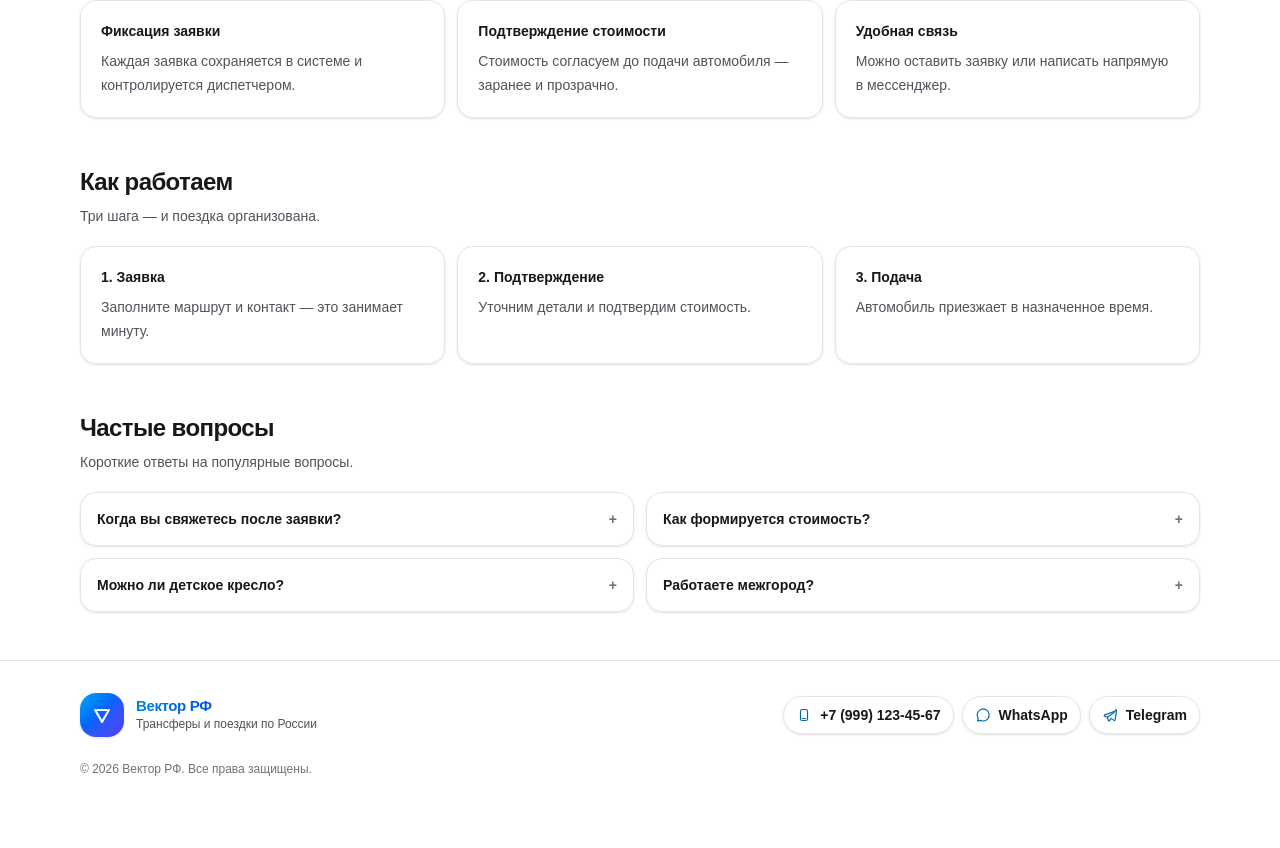
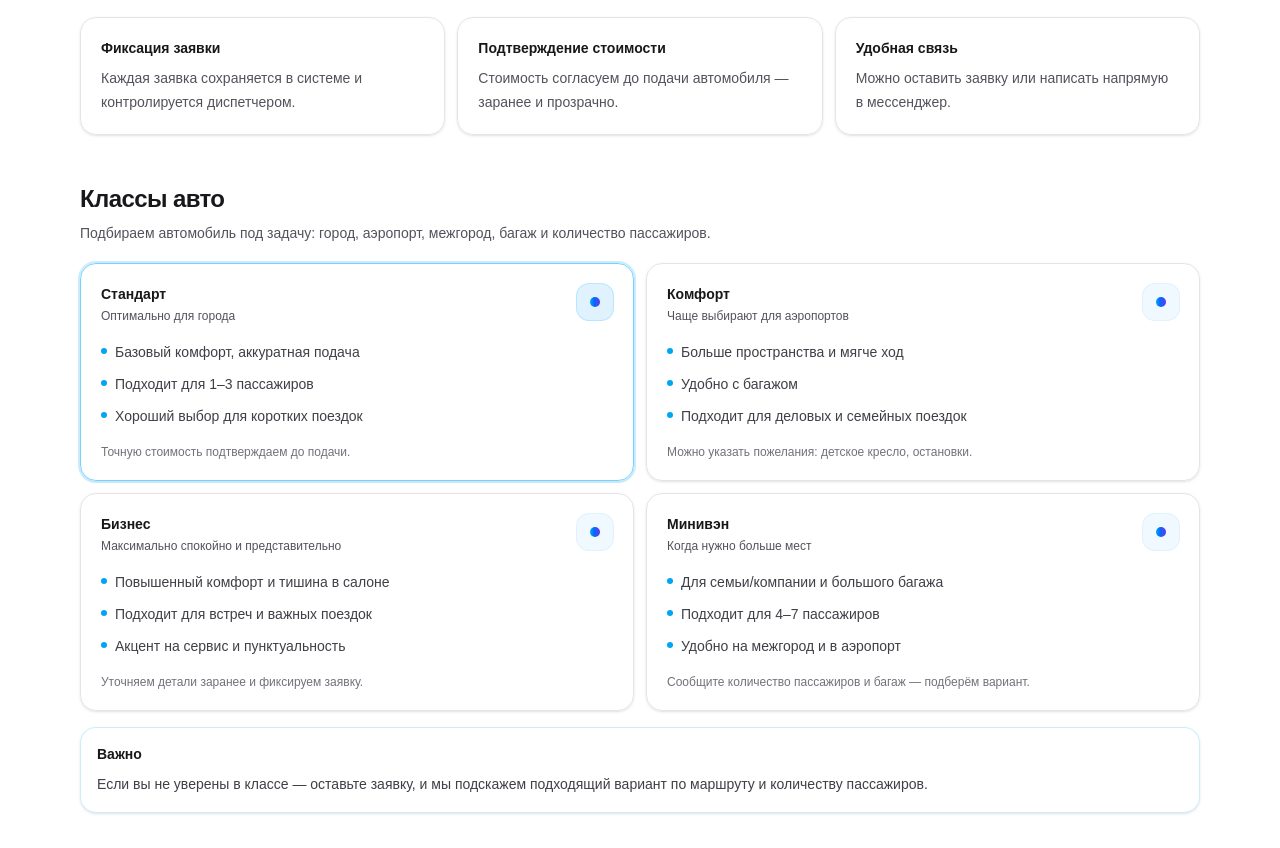
Before and after one commit to forwarddeandevastate/vector-rffff, a Next.js app: page / in a window 1280 px wide. Shown: the part 1352-2200 px from the top of the page. Before the commit the page ends 2161 px from the top, so only its background shows below. Built offline with nearby package versions, Linux system fonts and the light colour scheme.

Commit message:
site: sync car class selector with highlighted class cards

```diff
--- a/app/lead-form.tsx
+++ b/app/lead-form.tsx
@@ -2,6 +2,8 @@
 
 import { useMemo, useState } from "react";
 import { useRouter } from "next/navigation";
+
+type CarClass = "standard" | "comfort" | "business" | "minivan";
 
 function cn(...xs: Array<string | false | null | undefined>) {
   return xs.filter(Boolean).join(" ");
@@ -38,7 +40,13 @@ function Field({
   );
 }
 
-export default function LeadForm() {
+export default function LeadForm({
+  carClass,
+  onCarClassChange,
+}: {
+  carClass: CarClass;
+  onCarClassChange: (v: CarClass) => void;
+}) {
   const router = useRouter();
 
   const [name, setName] = useState("");
@@ -46,7 +54,6 @@ export default function LeadForm() {
   const [fromText, setFromText] = useState("");
   const [toText, setToText] = useState("");
   const [datetime, setDatetime] = useState("");
-  const [carClass, setCarClass] = useState("standard");
   const [roundTrip, setRoundTrip] = useState(false);
   const [comment, setComment] = useState("");
 
@@ -140,8 +147,12 @@ export default function LeadForm() {
           />
         </Field>
 
-        <Field label="Класс авто">
-          <select className={ControlBase()} value={carClass} onChange={(e) => setCarClass(e.target.value)}>
+        <Field label="Класс авто" hint="Подсветит карточку ниже">
+          <select
+            className={ControlBase()}
+            value={carClass}
+            onChange={(e) => onCarClassChange(e.target.value as CarClass)}
+          >
             <option value="standard">Стандарт</option>
             <option value="comfort">Комфорт</option>
             <option value="business">Бизнес</option>
--- a/app/page.tsx
+++ b/app/page.tsx
@@ -1,8 +1,13 @@
+"use client";
+
+import { useState } from "react";
 import LeadForm from "./lead-form";
 
 function cn(...xs: Array<string | false | null | undefined>) {
   return xs.filter(Boolean).join(" ");
 }
+
+type CarClass = "standard" | "comfort" | "business" | "minivan";
 
 function LogoMark() {
   return (
@@ -31,7 +36,6 @@ function LogoMark() {
 function Wordmark() {
   return (
     <div className="leading-tight">
-      {/* “интереснее” — градиент + сильнее weight */}
       <div
         className={cn(
           "text-[15px] font-black tracking-tight",
@@ -115,13 +119,7 @@ function SectionTitle({ title, desc }: { title: string; desc: string }) {
   );
 }
 
-function Card({
-  title,
-  text,
-}: {
-  title: string;
-  text: string;
-}) {
+function Card({ title, text }: { title: string; text: string }) {
   return (
     <div className="rounded-2xl border border-zinc-200 bg-white/80 p-5 shadow-sm backdrop-blur">
       <div className="text-sm font-extrabold text-zinc-900">{title}</div>
@@ -138,16 +136,69 @@ function Badge({ children }: { children: React.ReactNode }) {
   );
 }
 
+function ClassCard({
+  title,
+  priceHint,
+  features,
+  note,
+  active,
+}: {
+  title: string;
+  priceHint: string;
+  features: string[];
+  note?: string;
+  active?: boolean;
+}) {
+  return (
+    <div
+      className={cn(
+        "rounded-2xl border bg-white/80 p-5 shadow-sm backdrop-blur transition",
+        active
+          ? "border-sky-300 ring-2 ring-sky-200/70 shadow-md bg-white"
+          : "border-zinc-200 hover:border-sky-200/70"
+      )}
+    >
+      <div className="flex items-start justify-between gap-3">
+        <div>
+          <div className="text-sm font-extrabold text-zinc-900">{title}</div>
+          <div className="mt-1 text-xs text-zinc-600">{priceHint}</div>
+        </div>
+
+        <div
+          className={cn(
+            "grid h-9 w-9 place-items-center rounded-xl ring-1",
+            active ? "bg-sky-100 ring-sky-200" : "bg-sky-50 ring-sky-100"
+          )}
+        >
+          <span className="h-2.5 w-2.5 rounded-full bg-gradient-to-r from-sky-500 via-blue-600 to-indigo-600" />
+        </div>
+      </div>
+
+      <ul className="mt-4 grid gap-2 text-sm text-zinc-700">
+        {features.map((f) => (
+          <li key={f} className="flex items-start gap-2">
+            <span className="mt-2 h-1.5 w-1.5 rounded-full bg-sky-500" />
+            <span className="leading-6">{f}</span>
+          </li>
+        ))}
+      </ul>
+
+      {note ? <div className="mt-4 text-xs text-zinc-500">{note}</div> : null}
+    </div>
+  );
+}
+
 export default function HomePage() {
-  // Заглушки — поменяешь на свои
   const PHONE_DISPLAY = "+7 (999) 123-45-67";
   const PHONE_TEL = "+79991234567";
   const WHATSAPP = "https://wa.me/79991234567";
   const TELEGRAM = "https://t.me/";
 
+  const [selectedClass, setSelectedClass] = useState<CarClass>("standard");
+
   return (
     <div className="min-h-screen text-zinc-900">
-      {/* Фон более голубой, “дорогой”, не пустой */}
+      {/* Голубой фон */}
       <div className="fixed inset-0 -z-20 bg-[#f3f7ff]" />
       <div className="fixed inset-0 -z-10 bg-[radial-gradient(1100px_520px_at_50%_-10%,rgba(56,189,248,0.35),transparent_60%),radial-gradient(900px_520px_at_12%_18%,rgba(59,130,246,0.18),transparent_55%),radial-gradient(900px_520px_at_88%_20%,rgba(99,102,241,0.14),transparent_55%)]" />
       <div className="fixed inset-x-0 top-0 -z-10 h-24 bg-gradient-to-b from-white/70 to-transparent" />
@@ -160,14 +211,13 @@ export default function HomePage() {
             <Wordmark />
           </a>
 
-          {/* Навигация "в форме" - pill buttons */}
           <nav className="hidden items-center gap-2 md:flex">
             <NavPill href="#order">Заявка</NavPill>
+            <NavPill href="#classes">Классы</NavPill>
             <NavPill href="#how">Как работаем</NavPill>
             <NavPill href="#faq">Вопросы</NavPill>
           </nav>
 
-          {/* Контакты - тоже формой */}
           <div className="flex items-center gap-2">
             <a
               href={`tel:${PHONE_TEL}`}
@@ -234,7 +284,6 @@ export default function HomePage() {
               Оставьте заявку за 1 минуту. Мы уточним детали, подтвердим стоимость и организуем подачу автомобиля.
             </p>
 
-            {/* Наполненность — блоки в стиле "продукта" */}
             <div className="mt-6 grid gap-3 sm:grid-cols-3">
               <div className="rounded-2xl border border-zinc-200 bg-white/80 p-4 shadow-sm backdrop-blur">
                 <div className="text-sm font-extrabold text-zinc-900">Город</div>
@@ -280,13 +329,13 @@ export default function HomePage() {
               </a>
 
               <a
-                href="#how"
+                href="#classes"
                 className={cn(
                   "inline-flex items-center justify-center rounded-xl px-4 py-3 text-sm font-extrabold",
                   "border border-zinc-200 bg-white/80 text-zinc-900 shadow-sm backdrop-blur hover:bg-white"
                 )}
               >
-                Как мы работаем
+                Выбрать класс авто
               </a>
             </div>
           </div>
@@ -307,7 +356,10 @@ export default function HomePage() {
               </div>
 
               <div className="p-5">
-                <LeadForm />
+                <LeadForm
+                  carClass={selectedClass}
+                  onCarClassChange={(v) => setSelectedClass(v)}
+                />
               </div>
 
               <div className="border-t border-zinc-200 bg-white/70 p-5">
@@ -359,7 +411,6 @@ export default function HomePage() {
               </div>
             </div>
 
-            {/* Доп. карточка чтобы не было пустоты справа */}
             <div className="mt-3 rounded-2xl border border-zinc-200 bg-white/80 p-4 shadow-sm backdrop-blur">
               <div className="text-sm font-extrabold text-zinc-900">Что можно указать в заявке</div>
               <div className="mt-2 grid gap-2 text-sm text-zinc-700">
@@ -381,7 +432,7 @@ export default function HomePage() {
         </div>
       </section>
 
-      {/* SECTIONS */}
+      {/* SERVICE */}
       <section className="mx-auto max-w-6xl px-4 py-12">
         <SectionTitle
           title="Сервис без лишних вопросов"
@@ -394,6 +445,73 @@ export default function HomePage() {
         </div>
       </section>
 
+      {/* CLASSES */}
+      <section id="classes" className="mx-auto max-w-6xl px-4 pb-12">
+        <SectionTitle
+          title="Классы авто"
+          desc="Подбираем автомобиль под задачу: город, аэропорт, межгород, багаж и количество пассажиров."
+        />
+
+        <div className="grid gap-3 md:grid-cols-2">
+          <ClassCard
+            title="Стандарт"
+            priceHint="Оптимально для города"
+            features={[
+              "Базовый комфорт, аккуратная подача",
+              "Подходит для 1–3 пассажиров",
+              "Хороший выбор для коротких поездок",
+            ]}
+            note="Точную стоимость подтверждаем до подачи."
+            active={selectedClass === "standard"}
+          />
+
+          <ClassCard
+            title="Комфорт"
+            priceHint="Чаще выбирают для аэропортов"
+            features={[
+              "Больше пространства и мягче ход",
+              "Удобно с багажом",
+              "Подходит для деловых и семейных поездок",
+            ]}
+            note="Можно указать пожелания: детское кресло, остановки."
+            active={selectedClass === "comfort"}
+          />
+
+          <ClassCard
+            title="Бизнес"
+            priceHint="Максимально спокойно и представительно"
+            features={[
+              "Повышенный комфорт и тишина в салоне",
+              "Подходит для встреч и важных поездок",
+              "Акцент на сервис и пунктуальность",
+            ]}
+            note="Уточняем детали заранее и фиксируем заявку."
+            active={selectedClass === "business"}
+          />
+
+          <ClassCard
+            title="Минивэн"
+            priceHint="Когда нужно больше мест"
+            features={[
+              "Для семьи/компании и большого багажа",
+              "Подходит для 4–7 пассажиров",
+              "Удобно на межгород и в аэропорт",
+            ]}
+            note="Сообщите количество пассажиров и багаж — подберём вариант."
+            active={selectedClass === "minivan"}
+          />
+        </div>
+
+        <div className="mt-4 rounded-2xl border border-sky-200/70 bg-white/70 p-4 shadow-sm backdrop-blur">
+          <div className="text-sm font-extrabold text-zinc-900">Важно</div>
+          <div className="mt-2 text-sm leading-6 text-zinc-700">
+            Если вы не уверены в классе — оставьте заявку, и мы подскажем подходящий вариант по маршруту и количеству
+            пассажиров.
+          </div>
+        </div>
+      </section>
+
+      {/* HOW */}
       <section id="how" className="mx-auto max-w-6xl px-4 pb-12">
         <SectionTitle title="Как работаем" desc="Три шага — и поездка организована." />
         <div className="grid gap-3 md:grid-cols-3">
@@ -403,6 +521,7 @@ export default function HomePage() {
         </div>
       </section>
 
+      {/* FAQ */}
       <section id="faq" className="mx-auto max-w-6xl px-4 pb-12">
         <SectionTitle title="Частые вопросы" desc="Короткие ответы на популярные вопросы." />
         <div className="grid gap-3 md:grid-cols-2">
```
